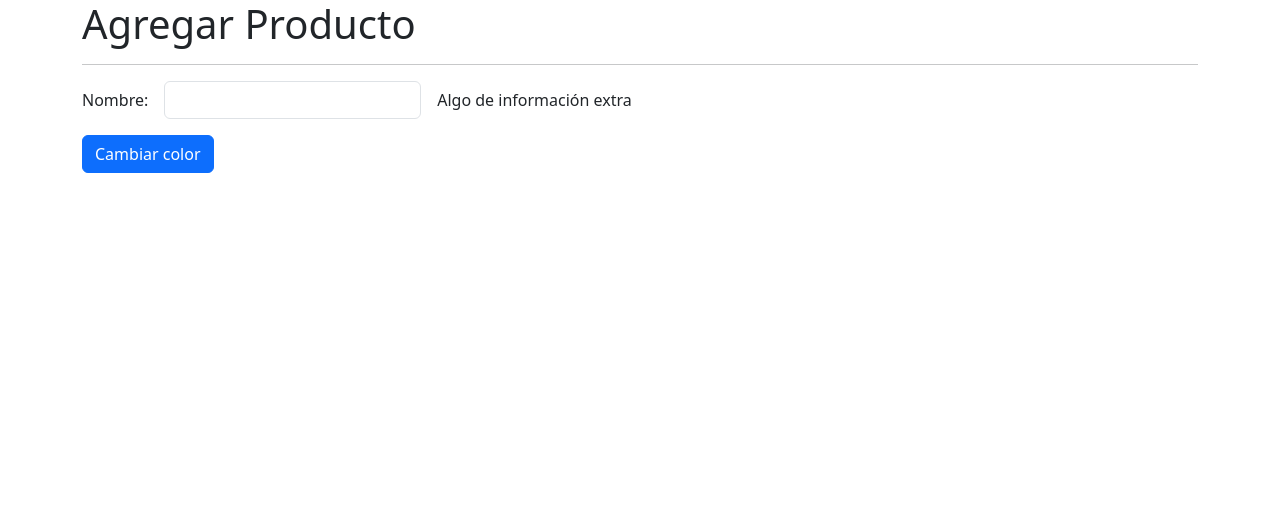
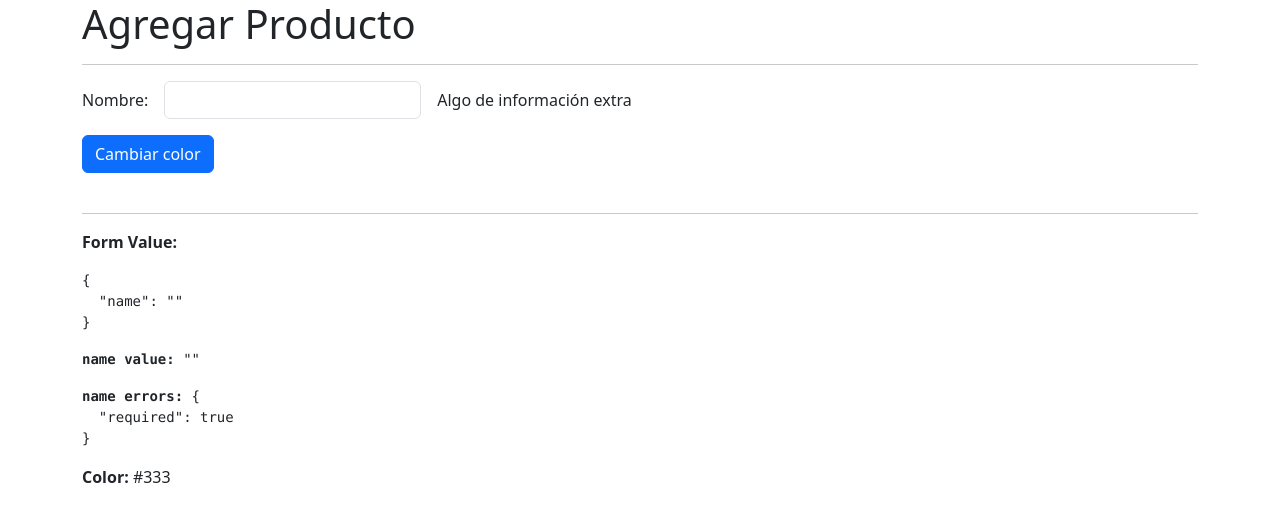
Before and after one commit to abelborit/angular-directives-and-signals-app, an Angular app: page /products-home/products in a window 1280 px wide. Shown: the top 522 px of the page. Built offline with nearby package versions, Linux system fonts and the light colour scheme.

Commit message:
[FEAT] imports ReactiveFormsModule and use FormBuilder service & new form to inject dependencies with inject()

```diff
--- a/src/app/products/pages/product-page/product-page.component.html
+++ b/src/app/products/pages/product-page/product-page.component.html
@@ -1,14 +1,14 @@
 <h1>Agregar Producto</h1>
 <hr />
 
-<form>
+<form [formGroup]="myForm">
   <div class="row g-3 align-items-center mb-3">
     <div class="col-auto">
       <label>Nombre:</label>
     </div>
 
     <div class="col-auto">
-      <input type="text" class="form-control" />
+      <input type="text" class="form-control" formControlName="name" />
     </div>
 
     <div class="col-auto">
@@ -18,7 +18,19 @@
 
   <div class="row">
     <div class="col">
-      <button class="btn btn-primary">Cambiar color</button>
+      <button class="btn btn-primary" (click)="handleChangeColor()">
+        Cambiar color
+      </button>
     </div>
   </div>
 </form>
+
+<br />
+<hr />
+<p><b>Form Value:</b></p>
+<pre>{{ myForm.value | json }}</pre>
+
+<pre><b>name value:</b> {{ myForm.get("name")?.value | json }}</pre>
+<pre><b>name errors:</b> {{ myForm.get("name")?.errors | json }}</pre>
+
+<p><b>Color:</b> {{ color }}</p>
--- a/src/app/products/pages/product-page/product-page.component.ts
+++ b/src/app/products/pages/product-page/product-page.component.ts
@@ -1,9 +1,33 @@
-import { Component } from '@angular/core';
+import { Component, inject } from '@angular/core';
+import { FormBuilder, FormGroup, Validators } from '@angular/forms';
 
 @Component({
   templateUrl: './product-page.component.html',
-  styleUrls: ['./product-page.component.css']
+  styleUrls: ['./product-page.component.css'],
 })
 export class ProductPageComponent {
+  /* para crear un formulario reactivo antes usamos inyección del servicio FormBuilder en el constructor pero esta vez se hará otra forma de hacer inyecciones que es más moderna y también con la adición de las señales o signals en Angular entonces hace que visualmente tenga más sentido hacerlo de esa forma moderna + signals */
+  /* FORMA 1: CLÁSICA */
+  // constructor(private formBuilder: FormBuilder) {}
 
+  /* FORMA 2: NUEVA FORMA */
+  /* no se está creando la instancia con new FormBuilder() sino solo se está mandando la clase que se quiere inyectar y de esta forma es lo mismo como hacerlo con el constructor */
+  private formBuilder = inject(FormBuilder);
+
+  public color: string = '#333';
+
+  public myForm: FormGroup = this.formBuilder.nonNullable.group({
+    name: [
+      '',
+      [Validators.required, Validators.minLength(6), Validators.email],
+    ],
+  });
+
+  handleChangeColor() {
+    const randomColor = '#xxxxxx'.replace(/x/g, (y) =>
+      ((Math.random() * 16) | 0).toString(16)
+    );
+
+    this.color = randomColor;
+  }
 }
```
Also changed, not shown: src/app/products/products.module.ts (+5 -9 lines).
